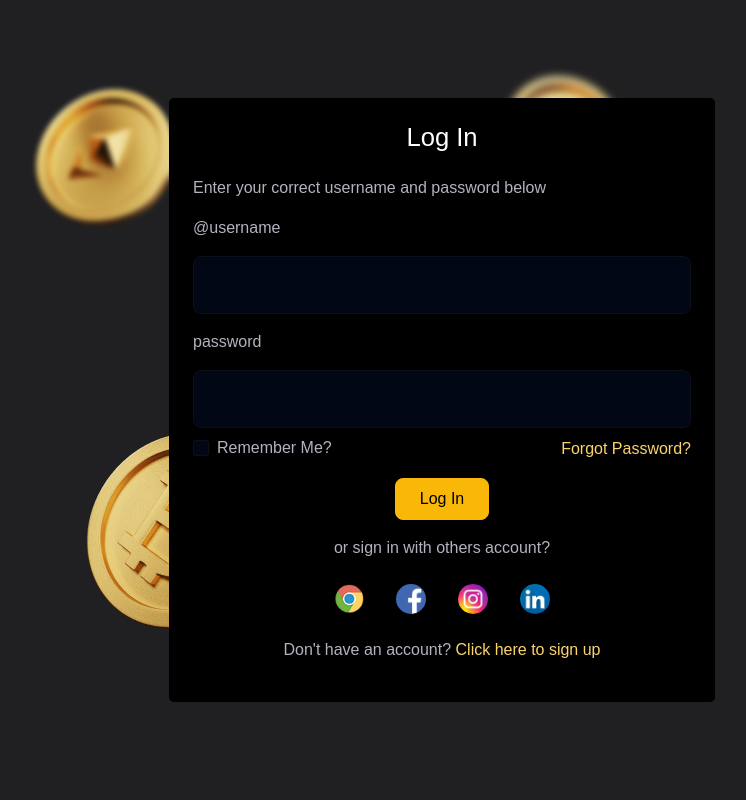
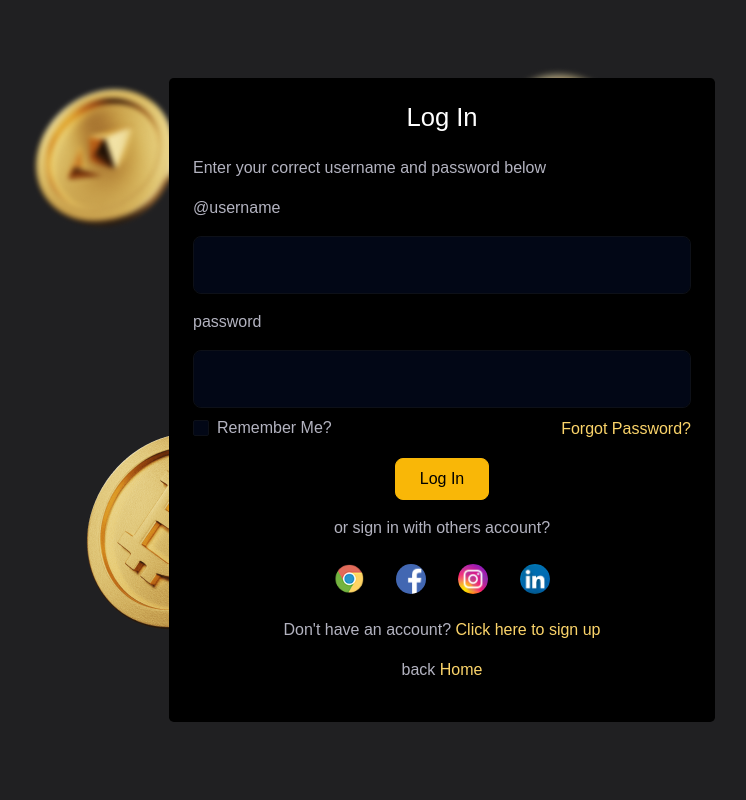
Before and after one commit to GodsplanElot/Bitcoin_mining_BANK, a Django app: page /login/ in a window 1280 px wide. Shown: the whole page, without its empty margins (198-944 px from the left). Run offline with Django 5.2, Linux system fonts and the light colour scheme; some libraries are stand-ins or nearby versions.

Commit message:
added link to the home page in the login and sign up pages

```diff
--- a/core/UserApp/templates/UserApp/login.html
+++ b/core/UserApp/templates/UserApp/login.html
@@ -100,6 +100,10 @@
                                     <p>Don't have an account? <a class="" href="{% url 'UserApp:register_user' %}">Click
                                             here to sign up</a></p>
                                 </div>
+
+                                <div class="new-account mt-3 text-center">
+                                    <p>back <a class="" href="{% url 'pages:index' %}">Home</a></p>
+                                </div>
                             </div>
                     </div>
                 </div>
--- a/core/UserApp/templates/UserApp/register_user.html
+++ b/core/UserApp/templates/UserApp/register_user.html
@@ -120,6 +120,11 @@
                            <p>Already have an Account <a class="text-primary" href="{% url 'UserApp:login'%}">Sign in</a>
                            </p>
                         </div>
+
+                        <div class="new-account mt-3 text-center">
+                           <p>back <a class="" href="{% url 'pages:index' %}">Home</a></p>
+                       </div>
+
                      </div>
                </div>
             </div>
```
Also changed, not shown: core/db.sqlite3.
